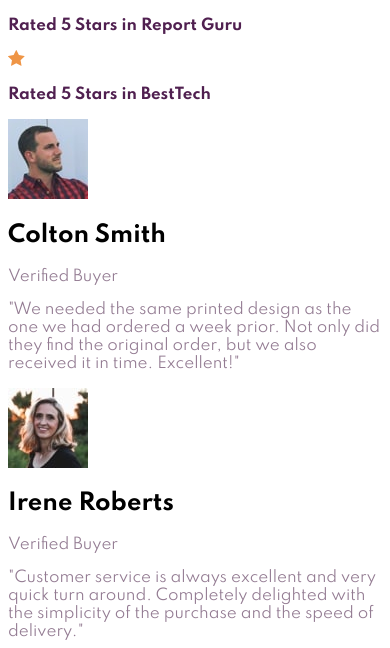
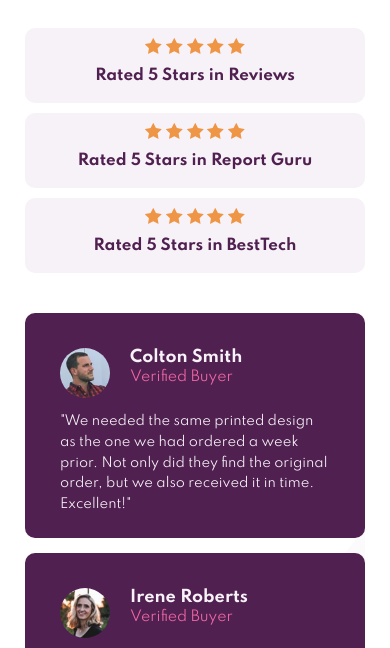
Before and after one commit to sannasinne/social-proof-section, a plain HTML site: page index.html in a window 390 px wide. Shown: the part 264-912 px from the top of the page. Drawn offline with Linux system fonts and the light colour scheme.

Commit message:
Mobile layout ready

```diff
--- a/css/style.css
+++ b/css/style.css
@@ -23,22 +23,95 @@ body {
 
 h1 {
   color: var(--magenta);
+  font-size: 2rem;
+  line-height: 1;
+}
+
+h2 {
+  color: var(--light-magenta);
 }
 
 p {
   color: var(--dark-magenta);
+  line-height: 1.6;
+}
+
+/* Section */
+
+section {
+  display: flex;
+  flex-direction: column;
+  align-items: center;
+  width: 340px;
+  margin: auto;
+  background-image: url("../images/bg-pattern-top-mobile.svg"), url("../images/bg-pattern-bottom-mobile.svg");
+  background-repeat: no-repeat, no-repeat;
+  background-position: top left, bottom right;
 }
 
 /* Header */
 
+.header {
+  text-align: center;
+  margin-bottom: 1.5rem;
+}
+
 /* Ratings */
+
+.ratings {
+  margin-bottom: 30px;
+}
+
+.ratings-card {
+  background: var(--light-magenta);
+  padding: 10px 30px;
+  margin-bottom: 10px;
+  text-align: center;
+  border-radius: 10px;
+  width: 340px;
+}
 
 .ratings-card p {
   color: var(--magenta);
   font-weight: 700;
+  margin: 5px;
 }
 
 /* Customer */
+
+.customer-card {
+  display: flex;
+  flex-wrap: wrap;
+  background: var(--magenta);
+  padding: 35px 35px 10px;
+  margin-bottom: 15px;
+  border-radius: 10px;
+}
+
+.customer-card h2 {
+  font-size: 1rem;
+  margin: 0;
+  margin-left: 20px;
+}
+
+.customer-card p {
+  color: var(--light-magenta);
+  font-size: 13px;
+}
+
+.customer-card .buyer {
+  font-size: 14px;
+  font-weight: 400;
+  color: var(--pink);
+  margin: 0;
+}
+
+.customer-card img {
+  border-radius: 50%;
+  width: 50px;
+}
+
+/* Desktop styles */
 
 /* Attribution */
 
--- a/index.html
+++ b/index.html
@@ -21,13 +21,25 @@
       <div class="ratings">
         <div class="ratings-card">
           <img src="images/icon-star.svg" alt="Star icon">
+          <img src="images/icon-star.svg" alt="Star icon">
+          <img src="images/icon-star.svg" alt="Star icon">
+          <img src="images/icon-star.svg" alt="Star icon">
+          <img src="images/icon-star.svg" alt="Star icon">
           <p>Rated 5 Stars in Reviews</p>
         </div>
         <div class="ratings-card">
           <img src="images/icon-star.svg" alt="Star icon">
+          <img src="images/icon-star.svg" alt="Star icon">
+          <img src="images/icon-star.svg" alt="Star icon">
+          <img src="images/icon-star.svg" alt="Star icon">
+          <img src="images/icon-star.svg" alt="Star icon">
           <p>Rated 5 Stars in Report Guru</p>
         </div>
         <div class="ratings-card">
+          <img src="images/icon-star.svg" alt="Star icon">
+          <img src="images/icon-star.svg" alt="Star icon">
+          <img src="images/icon-star.svg" alt="Star icon">
+          <img src="images/icon-star.svg" alt="Star icon">
           <img src="images/icon-star.svg" alt="Star icon">
           <p>Rated 5 Stars in BestTech</p>
         </div>
@@ -35,23 +47,20 @@
       <div class="customer">
         <div class="customer-card">
           <img src="images/image-colton.jpg" alt="Photo of Colton Smith">
-          <h2>Colton Smith</h2>
-          <p>Verified Buyer</p>
+          <h2>Colton Smith<br><span class="buyer">Verified Buyer</span></h2>
           <p>"We needed the same printed design as the one we had ordered a week prior.
             Not only did they find the original order, but we also received it in time.
             Excellent!"</p>
         </div>
         <div class="customer-card">
           <img src="images/image-irene.jpg" alt="Photo of Colton Smith">
-          <h2>Irene Roberts</h2>
-          <p>Verified Buyer</p>
+          <h2>Irene Roberts<br><span class="buyer">Verified Buyer</span></h2>
           <p>"Customer service is always excellent and very quick turn around. Completely
             delighted with the simplicity of the purchase and the speed of delivery."</p>
         </div>
         <div class="customer-card">
           <img src="images/image-anne.jpg" alt="Photo of Colton Smith">
-          <h2>Anne Wallace</h2>
-          <p>Verified Buyer</p>
+          <h2>Anne Wallace<br><span class="buyer">Verified Buyer</span></h2>
           <p>"Put an order with this company and can only praise them for the very high
             standard. Will definitely use them again and recommend them to everyone!"</p>
         </div>
```
